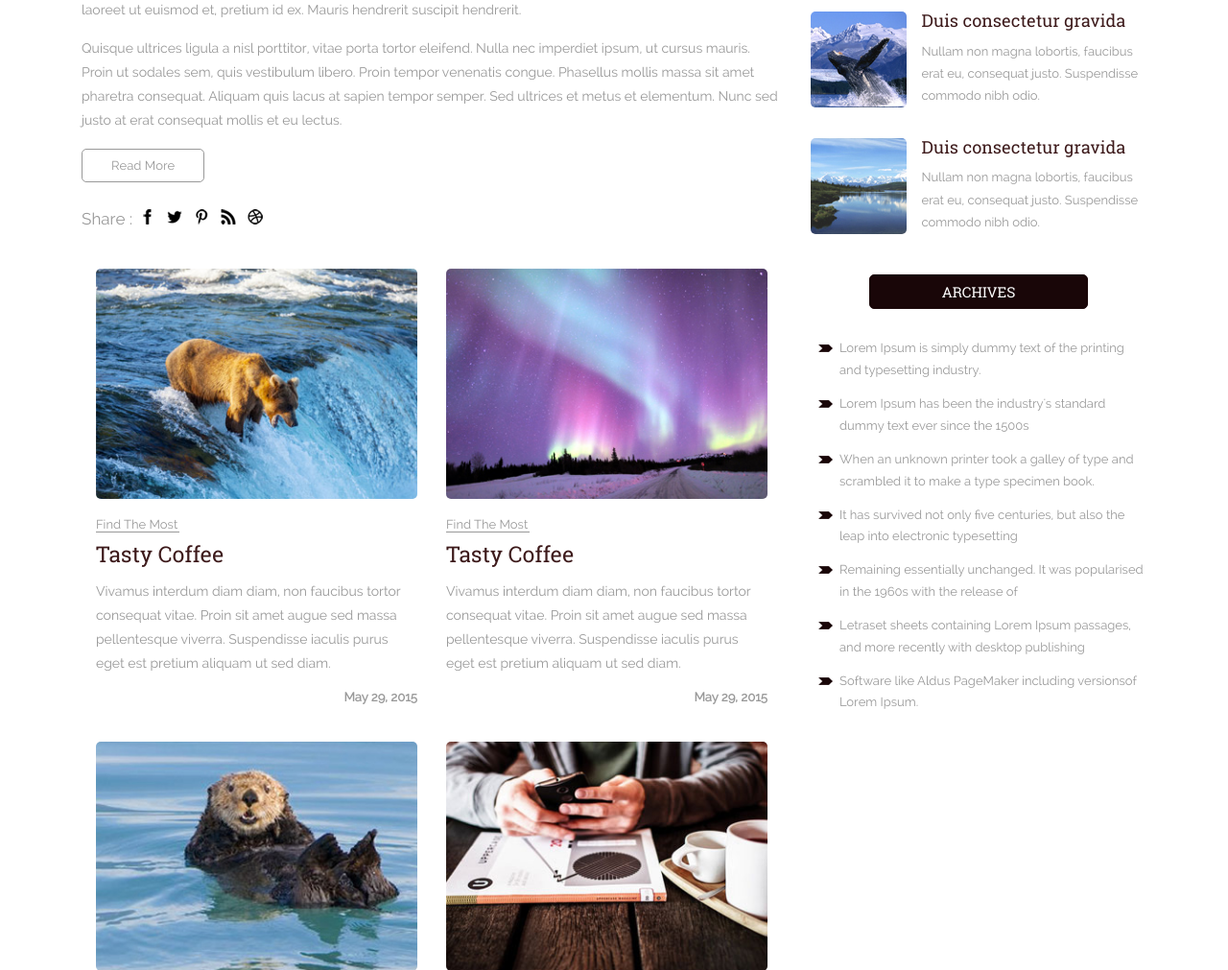
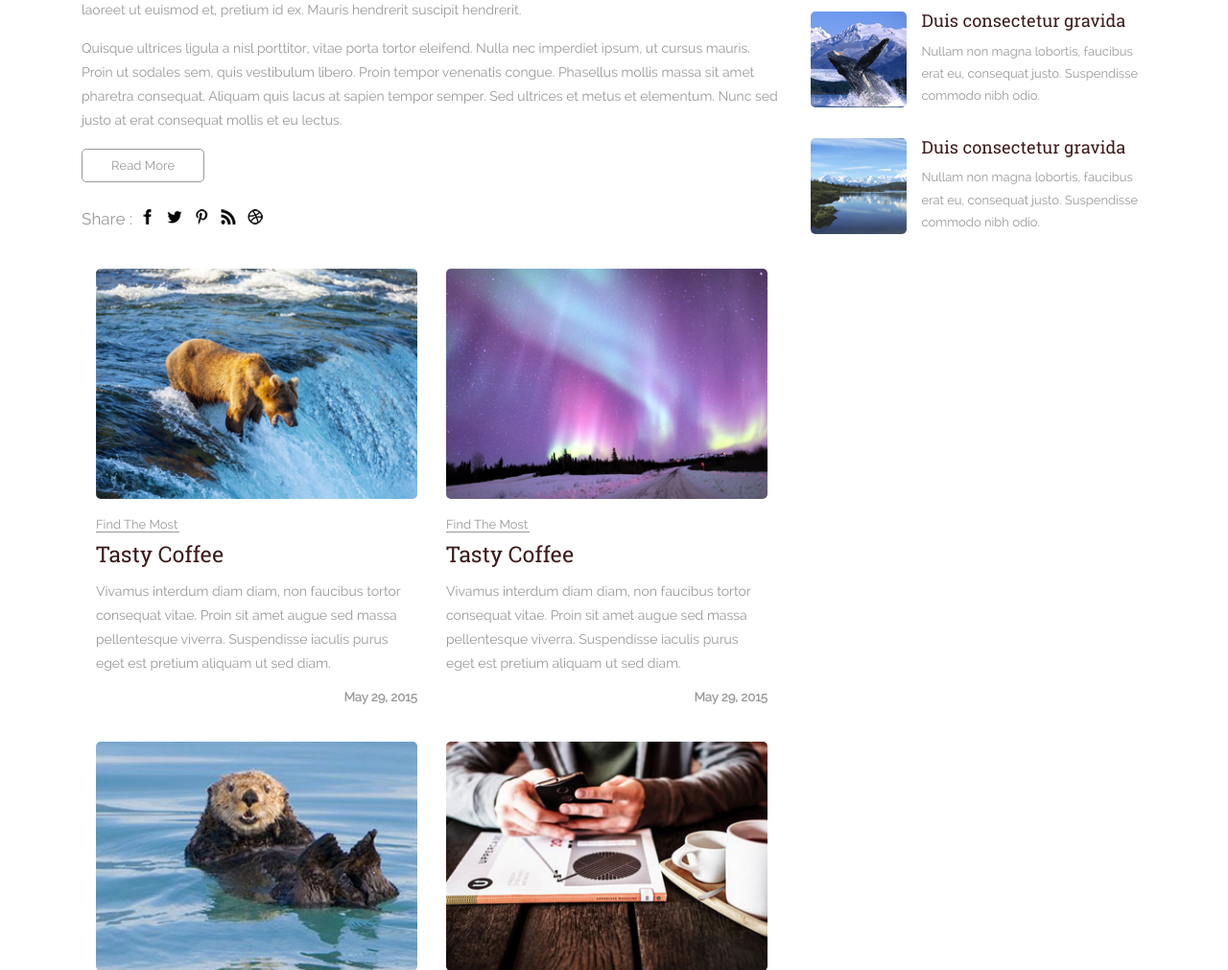
Before and after one commit to Lilouoz/projet_3, a PHP site: page / in a window 1280 px wide. Shown: the part 1476-2487 px from the top of the page at 96% size. Run offline with PHP 8.4, Linux system fonts and the light colour scheme; data that the repository does not hold is empty.

Commit message:
suppression bloc archive

```diff
--- a/index.php
+++ b/index.php
@@ -184,18 +184,7 @@ $touslesbillets[]=$unarticle;
 												<div class="clearfix"></div>
 											</div>
 										</div>
-										<div class="abt-2">
-											<h3>ARCHIVES</h3>
-											<ul>
-												<li><a href="single.php">Lorem Ipsum is simply dummy text of the printing and typesetting industry. </a></li>
-												<li><a href="single.php">Lorem Ipsum has been the industry's standard dummy text ever since the 1500s</a></li>
-												<li><a href="single.php">When an unknown printer took a galley of type and scrambled it to make a type specimen book. </a> </li>
-												<li><a href="single.php">It has survived not only five centuries, but also the leap into electronic typesetting</a> </li>
-												<li><a href="single.php">Remaining essentially unchanged. It was popularised in the 1960s with the release of </a> </li>
-												<li><a href="single.php">Letraset sheets containing Lorem Ipsum passages, and more recently with desktop publishing </a> </li>
-												<li><a href="single.php">Software like Aldus PageMaker including versionsof Lorem Ipsum.</a> </li>
-											</ul>
-										</div>
+
 
 									</div>
 									<div class="clearfix"></div>
```
